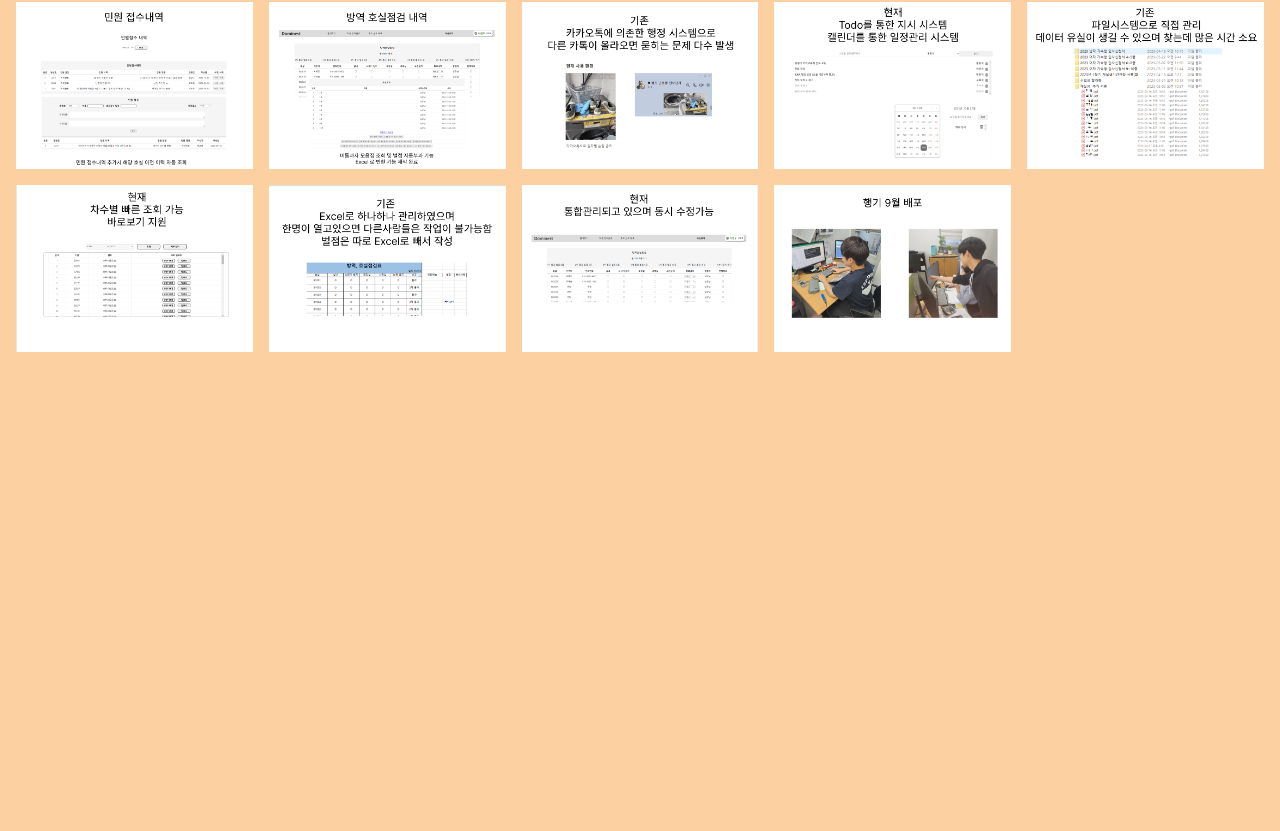
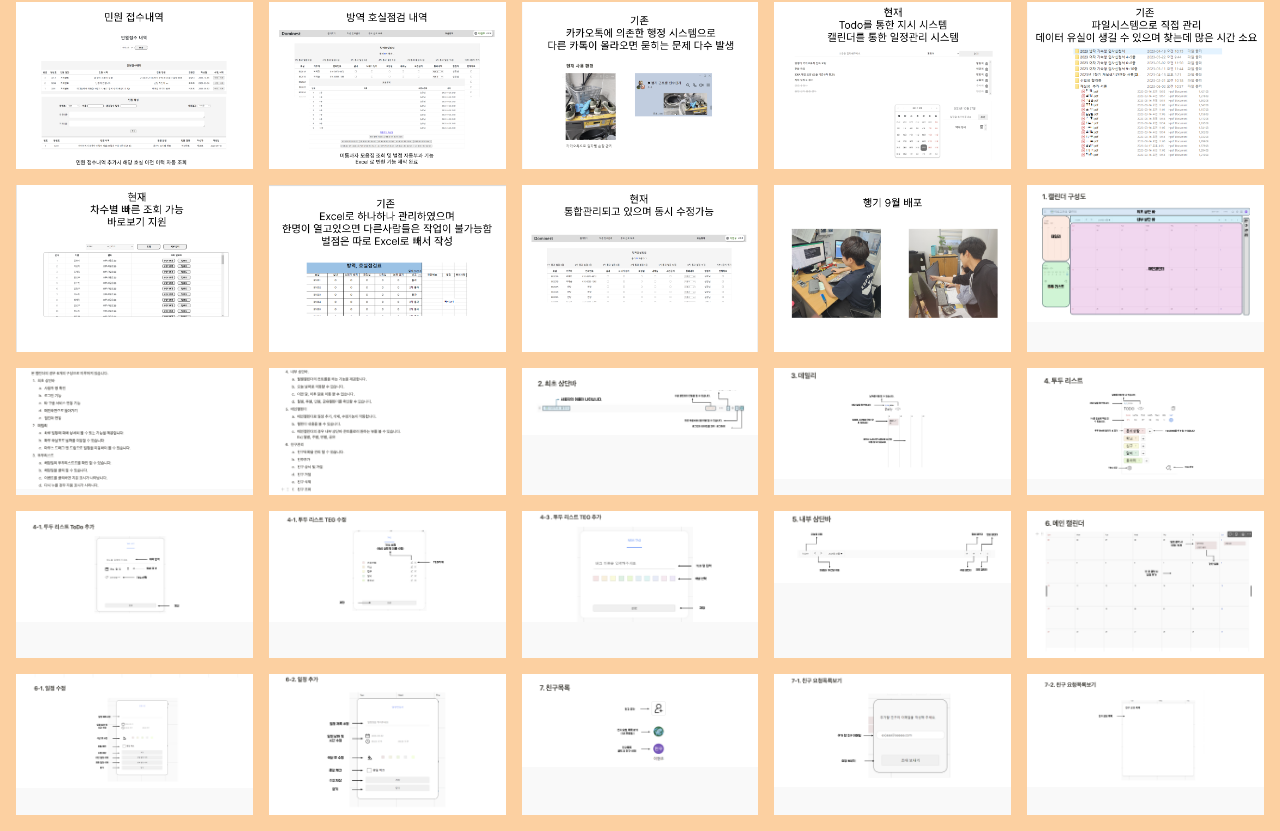
Before and after one commit to jijijig/-, a Next.js app: page /work in a window 1280 px wide. Shown: the part 582-1413 px from the top of the page. Before the commit the page ends 950 px from the top, so only its background shows below. Built offline with nearby package versions, Linux system fonts and the light colour scheme.

Commit message:
#3 work부분 설명 수정

```diff
--- a/src/pages/work.tsx
+++ b/src/pages/work.tsx
@@ -70,92 +70,188 @@ export default function Work() {
       id: 10,
       src: "/path/domidomi/image1.png",
       title: "기숙사 사생관리 프로그램",
-      description: "이미지 10 설명",
+      description: "로그인 인증관련",
     },
     {
       id: 11,
       src: "/path/domidomi/image2.png",
       title: "기숙사 사생관리 프로그램",
-      description: "이미지 11 설명",
+      description: "메인페이지",
     },
     {
       id: 12,
       src: "/path/domidomi/image3.png",
       title: "기숙사 사생관리 프로그램",
-      description: "이미지 12 설명",
+      description: "사생 데이터 관리대장",
     },
     {
       id: 13,
       src: "/path/domidomi/image4.png",
       title: "기숙사 사생관리 프로그램",
-      description: "이미지 13 설명",
+      description: "PDF관리대장",
     },
     {
       id: 14,
       src: "/path/domidomi/image5.png",
       title: "기숙사 사생관리 프로그램",
-      description: "이미지 14 설명",
+      description: "카드키 관리대장",
     },
     {
       id: 15,
       src: "/path/domidomi/image6.png",
       title: "기숙사 사생관리 프로그램",
-      description: "이미지 15 설명",
+      description: "사진 관리대장",
     },
     {
       id: 16,
       src: "/path/domidomi/image7.png",
       title: "기숙사 사생관리 프로그램",
-      description: "이미지 16 설명",
+      description: "민원접수내역",
     },
     {
       id: 17,
       src: "/path/domidomi/image8.png",
       title: "기숙사 사생관리 프로그램",
-      description: "이미지 17 설명",
+      description: "방역호실점검",
     },
     {
       id: 18,
       src: "/path/domidomi/image9.png",
       title: "기숙사 사생관리 프로그램",
-      description: "이미지 18 설명",
+      description: "기존 시스템",
     },
     {
       id: 19,
       src: "/path/domidomi/image10.png",
       title: "기숙사 사생관리 프로그램",
-      description: "이미지 19 설명",
+      description: "현재 시스템",
     },
     {
       id: 20,
       src: "/path/domidomi/image11.png",
       title: "기숙사 사생관리 프로그램",
-      description: "이미지 20 설명",
+      description: "기존 시스템",
     },
     {
       id: 21,
       src: "/path/domidomi/image12.png",
       title: "기숙사 사생관리 프로그램",
-      description: "이미지 21 설명",
+      description: "현재 시스템",
     }
     ,
     {
       id: 22,
       src: "/path/domidomi/image13.png",
       title: "기숙사 사생관리 프로그램",
-      description: "이미지 22 설명",
+      description: "기존 시스템",
     }
     , {
       id: 23,
       src: "/path/domidomi/image14.png",
       title: "기숙사 사생관리 프로그램",
-      description: "이미지 22 설명",
+      description: "현재 시스템",
     }
     , {
       id: 24,
       src: "/path/domidomi/image15.png",
       title: "기숙사 사생관리 프로그램",
-      description: "이미지 24 설명",
+      description: "배포",
+    }
+    ,
+    {id: 25,
+      src: "/path/poit/image1.png",
+      title: "포잇캘린더",
+      description: "캘린더 구상도",
+    }
+    ,
+    {id: 26,
+      src: "/path/poit/image2.png",
+      title: "포잇캘린더",
+      description: "메인 설명",
+    }
+    ,
+    {id: 27,
+      src: "/path/poit/image3.png",
+      title: "포잇캘린더",
+      description: "메인 설명",
+    }
+    ,
+    {id: 28,
+      src: "/path/poit/image4.png",
+      title: "포잇캘린더",
+      description: "최초 상단바",
+    }
+    ,
+    {id: 29,
+      src: "/path/poit/image5.png",
+      title: "포잇캘린더",
+      description: "데일리",
+    }
+    ,
+    {id: 30,
+      src: "/path/poit/image6.png",
+      title: "포잇캘린더",
+      description: "투두 리스트",
+    }
+    ,
+    {id: 31,
+      src: "/path/poit/image7.png",
+      title: "포잇캘린더",
+      description: "투두리스트 투두 추가",
+    }
+    ,
+    {id: 32,
+      src: "/path/poit/image8.png",
+      title: "포잇캘린더",
+      description: "투두리스트 테그 수정",
+    }
+    ,
+    {id: 33,
+      src: "/path/poit/image9.png",
+      title: "포잇캘린더",
+      description: "투두리스트 테그 추가",
+    }
+    ,
+    {id: 34,
+      src: "/path/poit/image10.png",
+      title: "포잇캘린더",
+      description: "내부 상단바",
+    }
+    ,
+    {id: 35,
+      src: "/path/poit/image11.png",
+      title: "포잇캘린더",
+      description: "메인 캘린더",
+    }
+    ,
+    {id: 36,
+      src: "/path/poit/image12.png",
+      title: "포잇캘린더",
+      description: "일정 수정",
+    }
+    ,
+    {id: 37,
+      src: "/path/poit/image13.png",
+      title: "포잇캘린더",
+      description: "일정 추가",
+    }
+    ,
+    {id: 38,
+      src: "/path/poit/image14.png",
+      title: "포잇캘린더",
+      description: "친구 목록",
+    }
+    ,
+    {id: 39,
+      src: "/path/poit/image15.png",
+      title: "포잇캘린더",
+      description: "친구 요청",
+    }
+    ,
+    {id: 40,
+      src: "/path/poit/image16.png",
+      title: "포잇캘린더",
+      description: "친구 요청목록 확인",
     }
     ,
 
```
